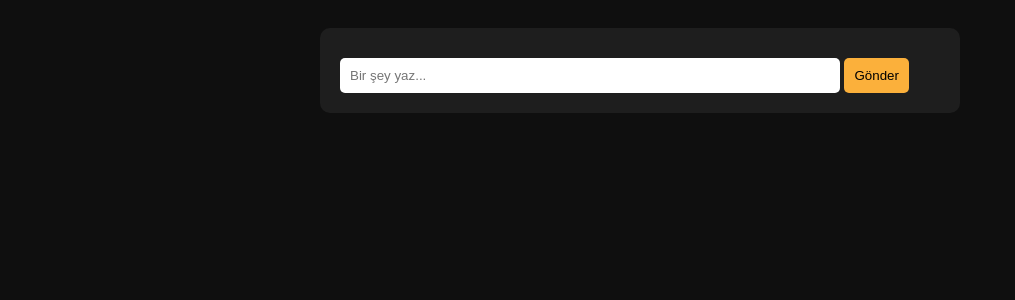
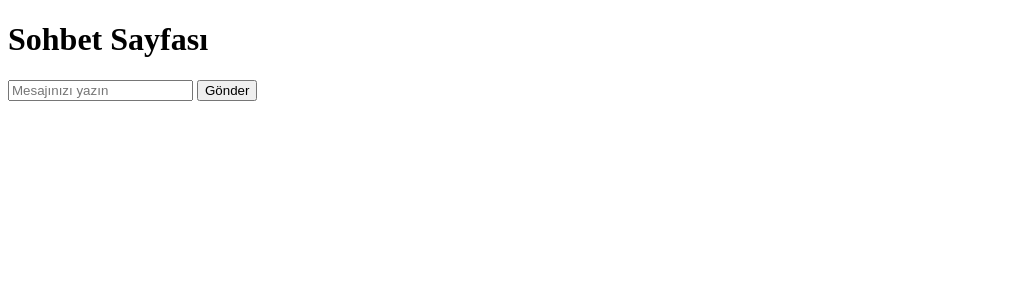
Before and after one commit to yunus4900/nocta, a Flask app: page / in a window 1280 px wide. Shown: the top 300 px of the page, without its empty margins (0-1015 px from the left). Run offline with Flask 3, Linux system fonts and the light colour scheme.

Commit message:
Update sohbet.html

```diff
--- a/templates/sohbet.html
+++ b/templates/sohbet.html
@@ -1,69 +1,26 @@
 <!DOCTYPE html>
-<html lang="tr">
+<html>
 <head>
-  <meta charset="UTF-8">
   <title>Nocta Sohbet</title>
-  <style>
-    body {
-      font-family: Arial, sans-serif;
-      background: #0f0f0f;
-      color: #fff;
-      padding: 20px;
-    }
-    .chat-box {
-      background: #1e1e1e;
-      padding: 20px;
-      border-radius: 10px;
-      max-width: 600px;
-      margin: auto;
-    }
-    .message {
-      margin-bottom: 10px;
-    }
-    .user { color: #00e1ff; }
-    .bot { color: #fbb03b; }
-    input[type="text"] {
-      width: 80%;
-      padding: 10px;
-      margin-top: 10px;
-      border: none;
-      border-radius: 5px;
-    }
-    button {
-      padding: 10px;
-      border: none;
-      background: #fbb03b;
-      color: #000;
-      border-radius: 5px;
-      cursor: pointer;
-    }
-  </style>
 </head>
 <body>
-  <div class="chat-box">
-    <div id="chat"></div>
-    <input type="text" id="message" placeholder="Bir şey yaz..." />
-    <button onclick="sendMessage()">Gönder</button>
-  </div>
+  <h1>Sohbet Sayfası</h1>
+  <div id="chat-box"></div>
+  <input type="text" id="message" placeholder="Mesajınızı yazın" />
+  <button onclick="sendMessage()">Gönder</button>
 
   <script>
     async function sendMessage() {
-      const input = document.getElementById('message');
-      const chat = document.getElementById('chat');
-      const message = input.value.trim();
-      if (!message) return;
-
-      chat.innerHTML += `<div class="message user"><strong>Sen:</strong> ${message}</div>`;
-      input.value = '';
-
-      const response = await fetch('/chat', {
-        method: 'POST',
-        headers: {'Content-Type': 'application/json'},
-        body: JSON.stringify({ message: message, role: "samimi" })
+      const userInput = document.getElementById("message").value;
+      const res = await fetch("/chat", {
+        method: "POST",
+        headers: { "Content-Type": "application/json" },
+        body: JSON.stringify({ message: userInput })
       });
-      const data = await response.json();
-
-      chat.innerHTML += `<div class="message bot"><strong>Bot:</strong> ${data.reply}</div>`;
+      const data = await res.json();
+      document.getElementById("chat-box").innerHTML += "<p><b>Sen:</b> " + userInput + "</p>";
+      document.getElementById("chat-box").innerHTML += "<p><b>Bot:</b> " + data.reply + "</p>";
+      document.getElementById("message").value = "";
     }
   </script>
 </body>
```
